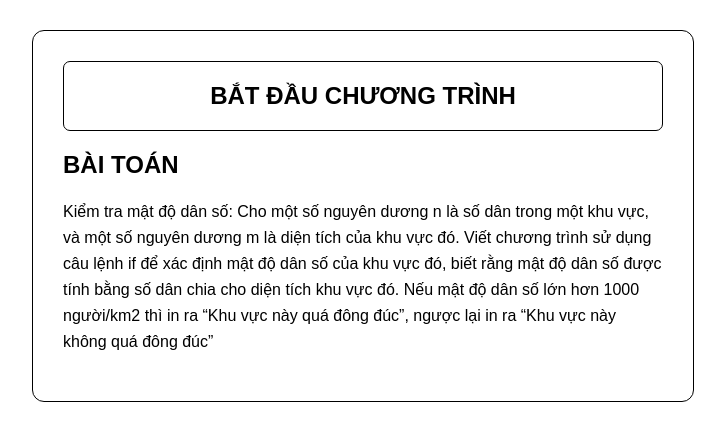
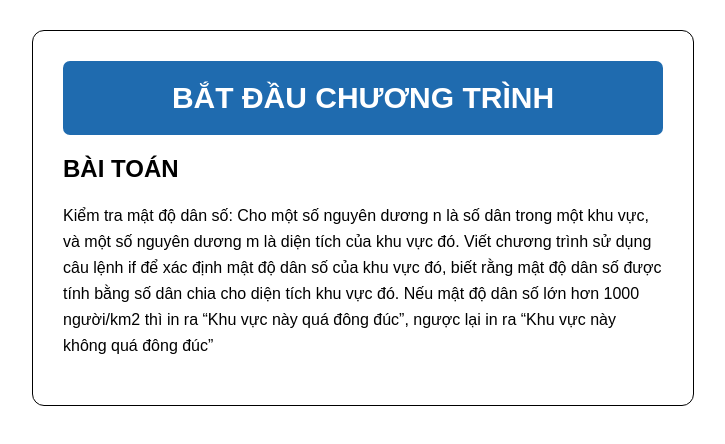
Before and after one commit to Van-VN/Mar10Assignments, a plain HTML site: page Question1/index.html in a window 1280 px wide. Shown: the whole page, without its empty margins (277-1002 px from the left). Drawn offline with Linux system fonts and the light colour scheme.

Commit message:
Updated question 1

```diff
--- a/Question1/index.html
+++ b/Question1/index.html
@@ -23,10 +23,11 @@
             width: 100%;
             padding: 20px 40px;
             text-transform: uppercase;
-            background-color: white;
+            background-color: #1f6baf;
             border-radius: 7px;
-            border: 1px solid black;
-            font-size: 24px;
+            border: 0;
+            font-size: 30px;
+            color: white;
             font-weight: bold;
         }
 
@@ -69,14 +70,14 @@
             let area = +prompt("Nhập diện tích khu vực (km2): ");
             if (isNaN(area) || area <= 0 || area === null) {
                 alert("Nhập sai giá trị, vui lòng nhập lại!");
-                }
+            } else {
                 calc = population / 1000 / area
-        }
-
                 if (calc > 1) {
                     alert("Khu vực này quá đông đúc");
                 } else {
                     alert("Khu vực này không quá đông đúc");
+                }
+            }
         }
     }
 </script>
```
Lines whose indentation alone changed are shown as unchanged.
